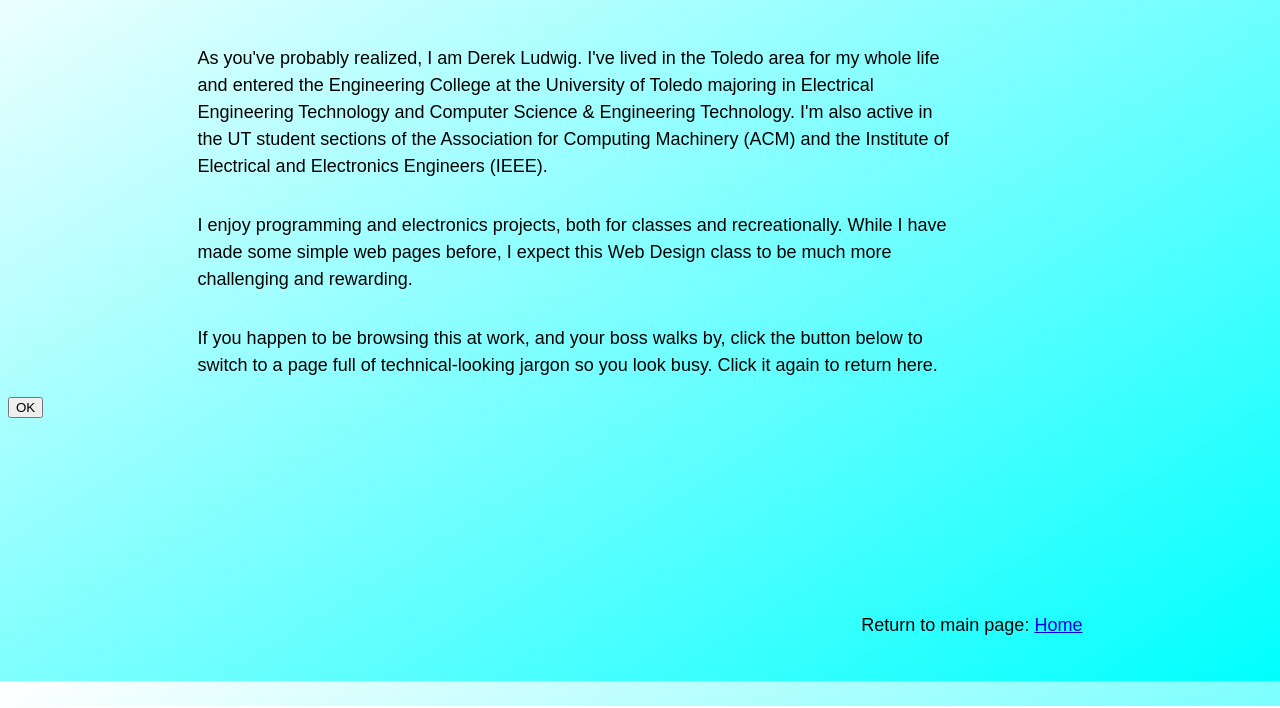
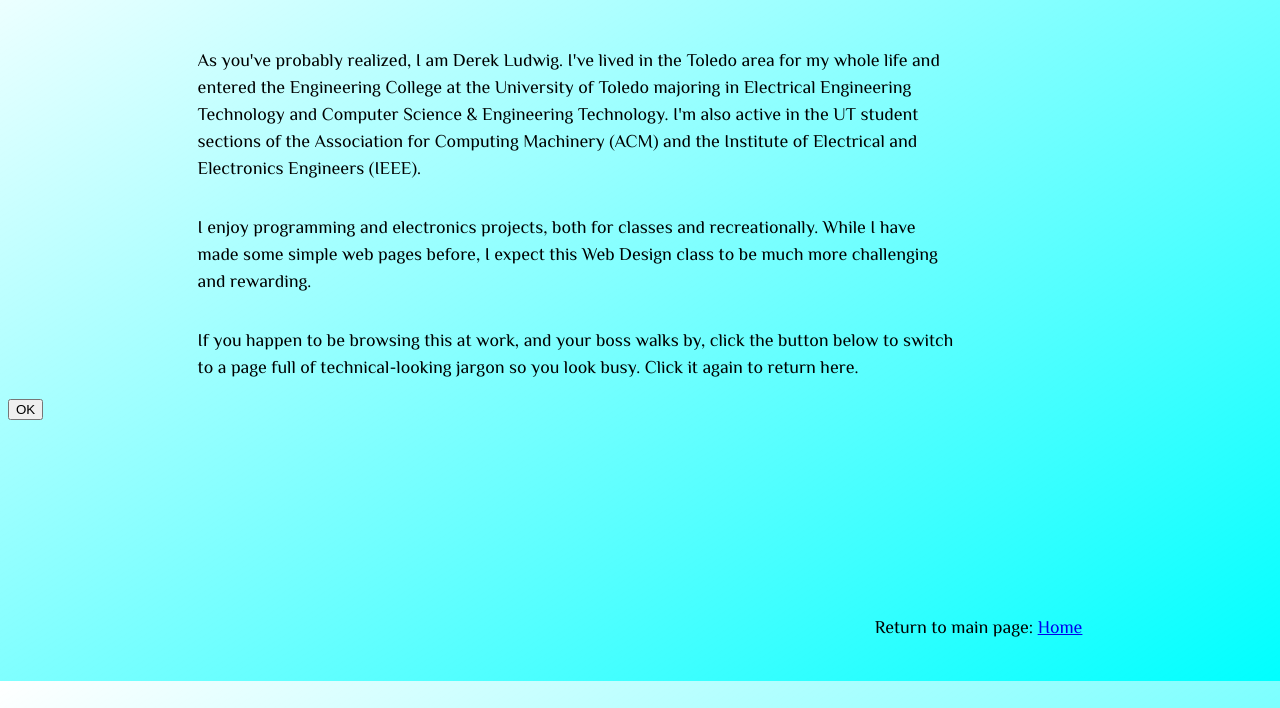
Before and after one commit to derekll/derekll.github.io, a plain HTML site: page about.html in a window 1280 px wide. Shown: the part 119-827 px from the top of the page. Drawn offline with Linux system fonts and the light colour scheme.

Commit message:
Google Fonts Correction
Google Font tags added to About.html

```diff
--- a/about.html
+++ b/about.html
@@ -4,6 +4,9 @@
 	<head>
 		<title>About Derek Ludwig</title>
 		<link href="css/styles.css" type="text/css" rel="stylesheet" />
+		<!-- Google Font tags -->
+		<link href='http://fonts.googleapis.com/css?family=Righteous' rel='stylesheet' type='text/css'>
+		<link href='http://fonts.googleapis.com/css?family=Philosopher' rel='stylesheet' type='text/css'>
 	</head>
 	<body>
 		<div class="container" id="normalDiv" style="display: block;">
```
